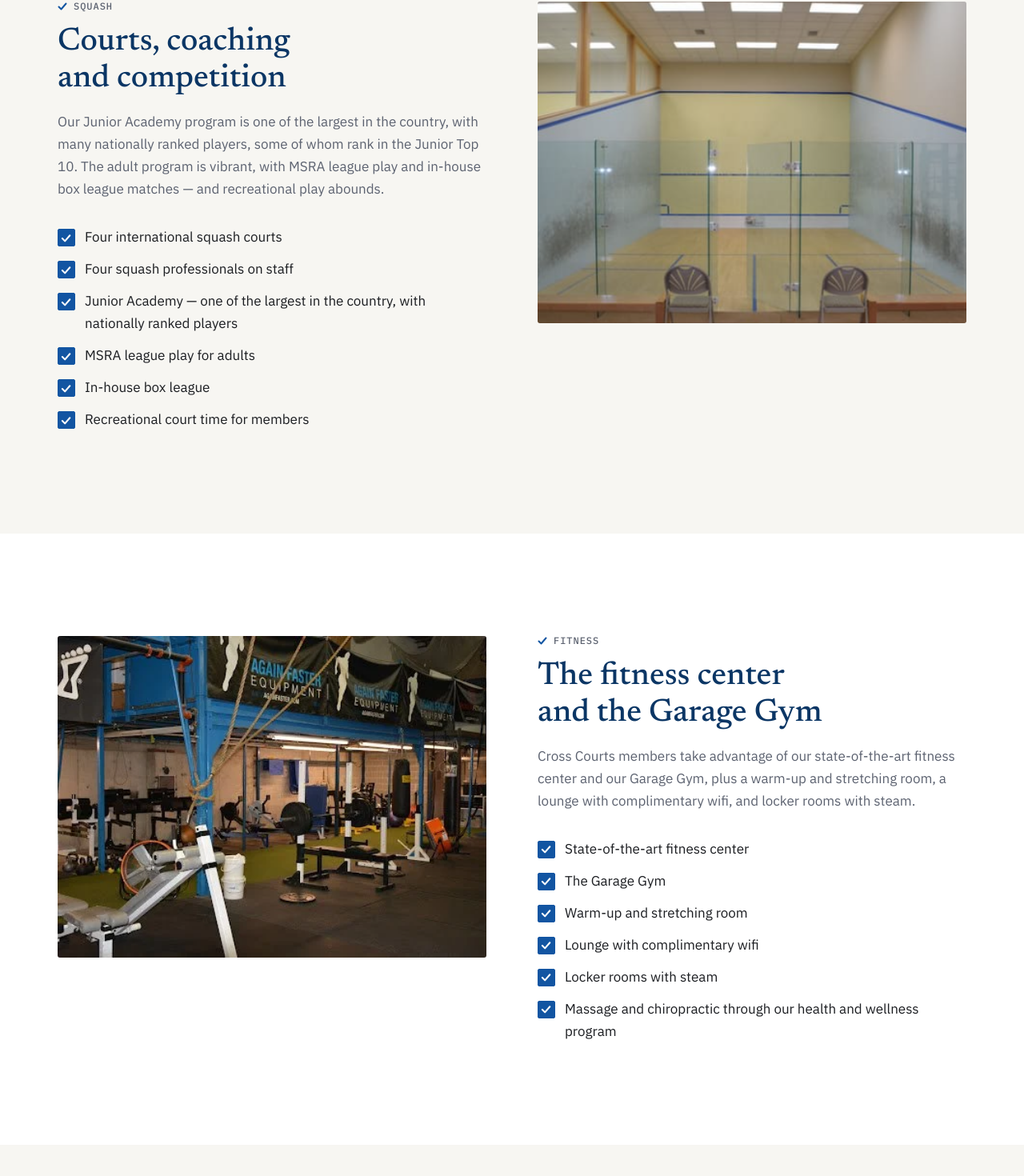
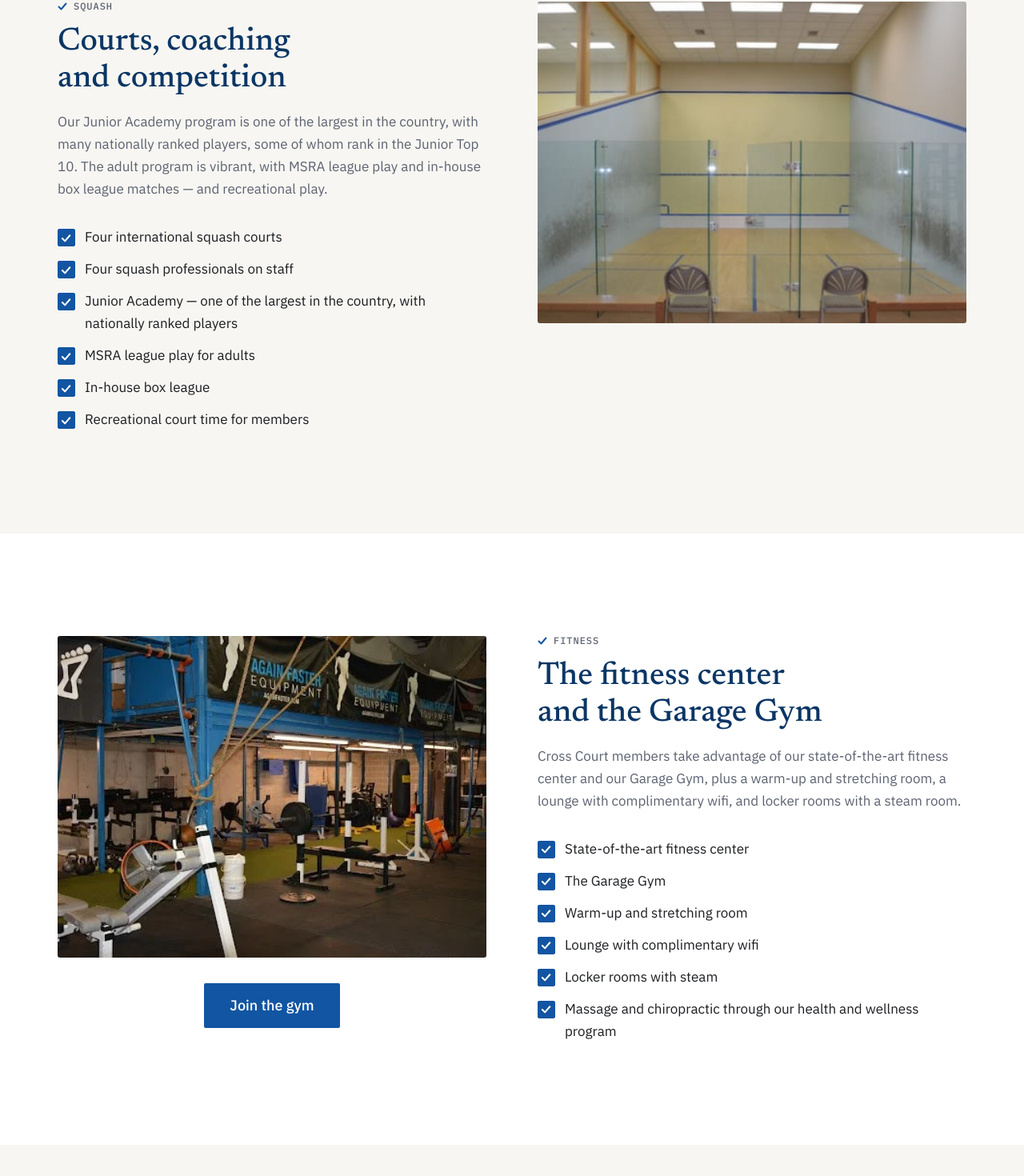
Before and after one commit to crossservicesgroup-ai/CrossServicesSite, a Next.js app: page /club in a window 1280 px wide. Shown: the part 879-2349 px from the top of the page at 80% size. Built offline with nearby package versions, Linux system fonts and the light colour scheme.

Commit message:
Add centered Join the gym button below the Garage Gym photo, tweak copy
Co-Authored-By: Claude Sonnet 5 <noreply@anthropic.com>

```diff
--- a/app/club/page.tsx
+++ b/app/club/page.tsx
@@ -94,7 +94,7 @@ export default function ClubPage() {
               id="squash-heading"
               eyebrow="Squash"
               title="Courts, coaching and competition"
-              lead="Our Junior Academy program is one of the largest in the country, with many nationally ranked players, some of whom rank in the Junior Top 10. The adult program is vibrant, with MSRA league play and in-house box league matches — and recreational play abounds."
+              lead="Our Junior Academy program is one of the largest in the country, with many nationally ranked players, some of whom rank in the Junior Top 10. The adult program is vibrant, with MSRA league play and in-house box league matches — and recreational play."
             />
             <div className="mt-8">
               <CheckList items={SQUASH} />
@@ -119,7 +119,7 @@ export default function ClubPage() {
               id="fitness-heading"
               eyebrow="Fitness"
               title="The fitness center and the Garage Gym"
-              lead="Cross Courts members take advantage of our state-of-the-art fitness center and our Garage Gym, plus a warm-up and stretching room, a lounge with complimentary wifi, and locker rooms with steam."
+              lead="Cross Court members take advantage of our state-of-the-art fitness center and our Garage Gym, plus a warm-up and stretching room, a lounge with complimentary wifi, and locker rooms with a steam room."
             />
             <div className="mt-8">
               <CheckList items={FITNESS} />
@@ -132,6 +132,16 @@ export default function ClubPage() {
               ratio="4/3"
               sizes="(min-width: 1024px) 520px, 90vw"
             />
+            <div className="mt-8 flex justify-center">
+              <ButtonLink
+                href="https://app.courtreserve.com/Online/Memberships/Public/13265"
+                external
+                size="lg"
+                variant="primary"
+              >
+                Join the gym
+              </ButtonLink>
+            </div>
           </Reveal>
         </div>
       </Section>
```
